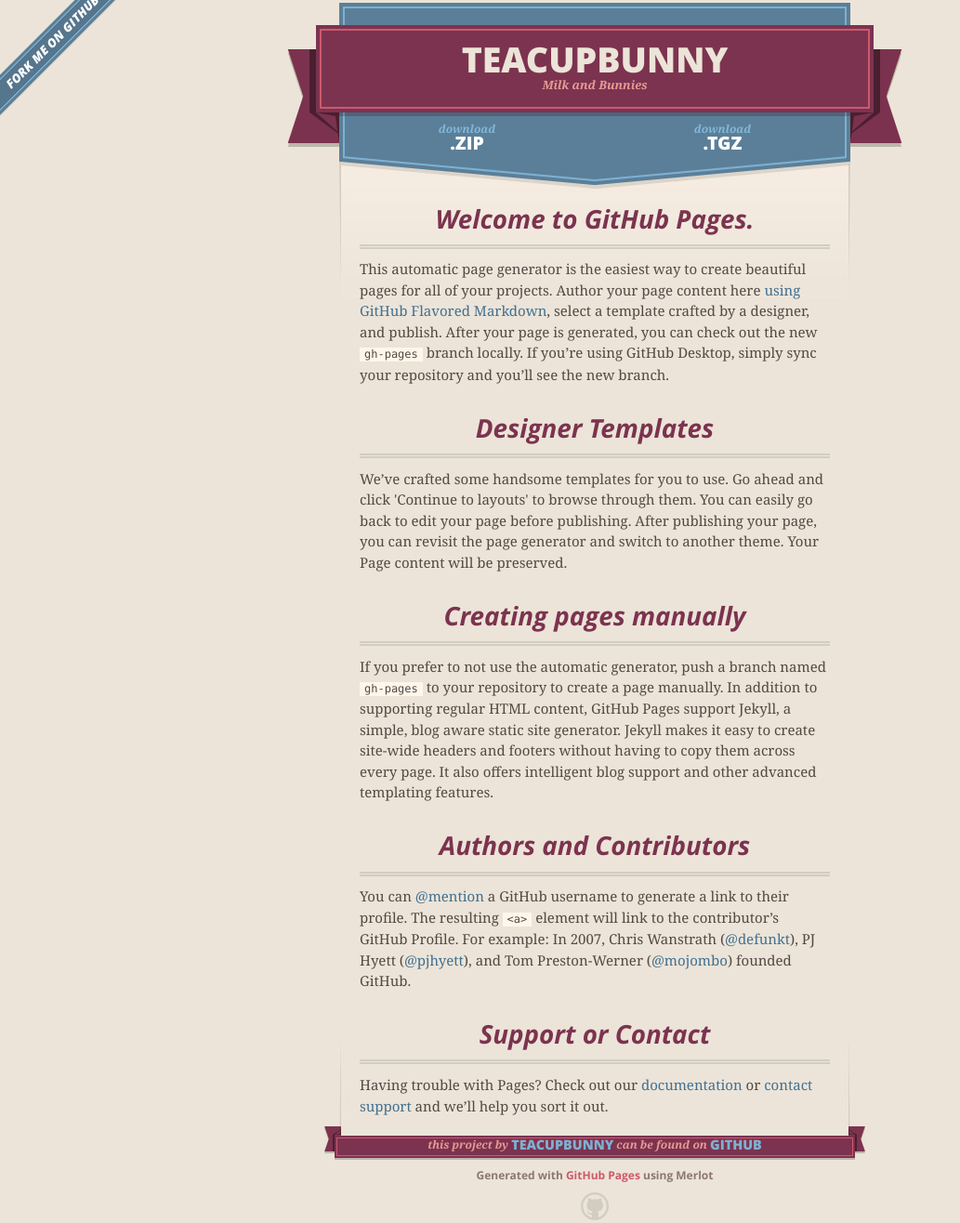
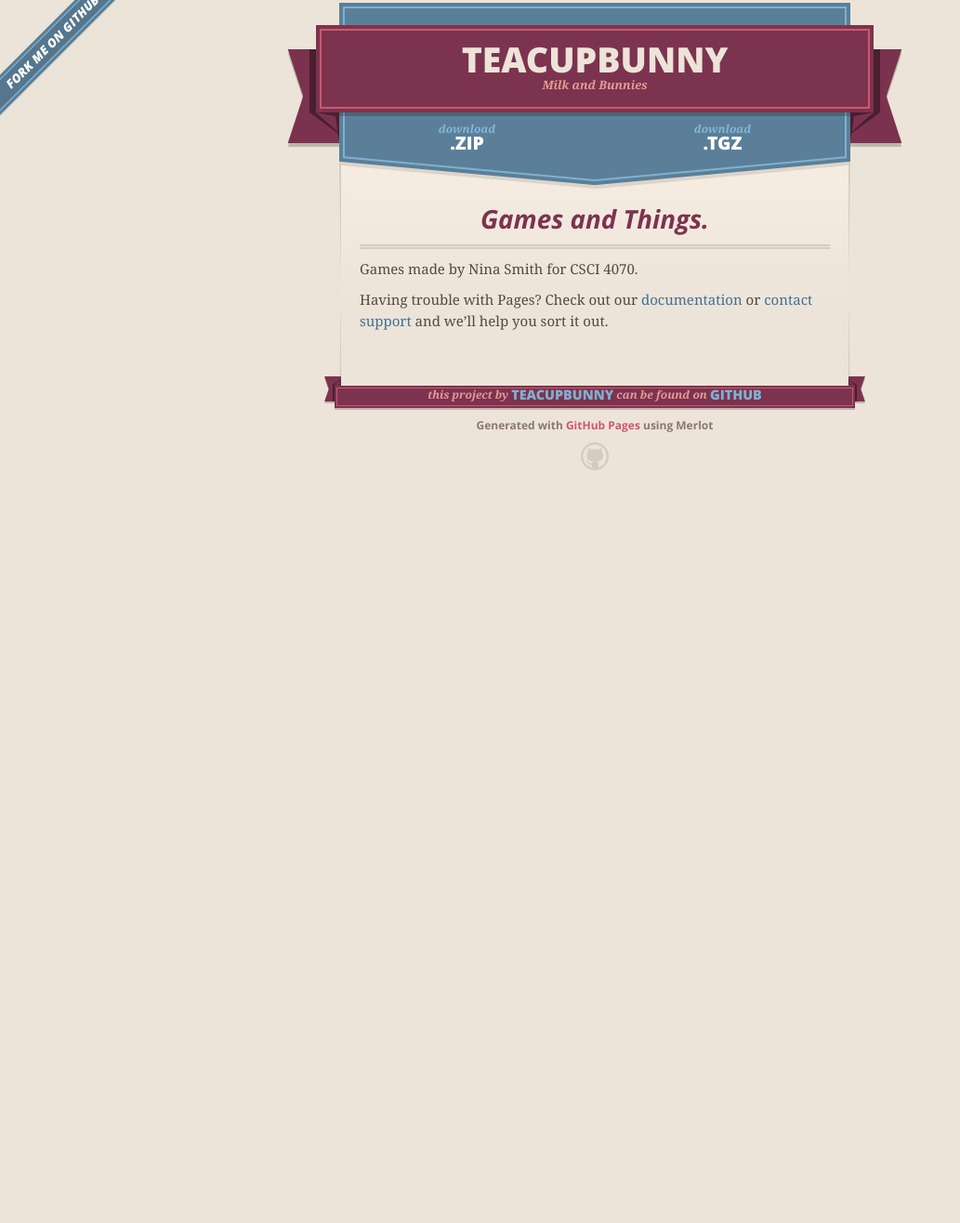
Before and after one commit to NinaSmith/TeacupBunny, a plain HTML site: page index.html in a window 1280 px wide. Shown: the part 11-1327 px from the top of the page at 93% size, without its empty margins (0-1033 px from the left). After the commit the page ends 800 px from the top, so only its background shows below. Drawn offline with nearby package versions, Linux system fonts and the light colour scheme.

Commit message:
Update index.html

```diff
--- a/index.html
+++ b/index.html
@@ -47,27 +47,10 @@
 
       <section id="main_content">
         <h3>
-<a id="welcome-to-github-pages" class="anchor" href="#welcome-to-github-pages" aria-hidden="true"><span aria-hidden="true" class="octicon octicon-link"></span></a>Welcome to GitHub Pages.</h3>
+<a id="games-and-things" class="anchor" href="#games-and-things-pages" aria-hidden="true"><span aria-hidden="true" class="octicon octicon-link"></span></a>Games and Things.</h3>
 
-<p>This automatic page generator is the easiest way to create beautiful pages for all of your projects. Author your page content here <a href="https://guides.github.com/features/mastering-markdown/">using GitHub Flavored Markdown</a>, select a template crafted by a designer, and publish. After your page is generated, you can check out the new <code>gh-pages</code> branch locally. If you’re using GitHub Desktop, simply sync your repository and you’ll see the new branch.</p>
+<p>Games made by Nina Smith for CSCI 4070.</p>
 
-<h3>
-<a id="designer-templates" class="anchor" href="#designer-templates" aria-hidden="true"><span aria-hidden="true" class="octicon octicon-link"></span></a>Designer Templates</h3>
-
-<p>We’ve crafted some handsome templates for you to use. Go ahead and click 'Continue to layouts' to browse through them. You can easily go back to edit your page before publishing. After publishing your page, you can revisit the page generator and switch to another theme. Your Page content will be preserved.</p>
-
-<h3>
-<a id="creating-pages-manually" class="anchor" href="#creating-pages-manually" aria-hidden="true"><span aria-hidden="true" class="octicon octicon-link"></span></a>Creating pages manually</h3>
-
-<p>If you prefer to not use the automatic generator, push a branch named <code>gh-pages</code> to your repository to create a page manually. In addition to supporting regular HTML content, GitHub Pages support Jekyll, a simple, blog aware static site generator. Jekyll makes it easy to create site-wide headers and footers without having to copy them across every page. It also offers intelligent blog support and other advanced templating features.</p>
-
-<h3>
-<a id="authors-and-contributors" class="anchor" href="#authors-and-contributors" aria-hidden="true"><span aria-hidden="true" class="octicon octicon-link"></span></a>Authors and Contributors</h3>
-
-<p>You can <a href="https://github.com/blog/821" class="user-mention">@mention</a> a GitHub username to generate a link to their profile. The resulting <code>&lt;a&gt;</code> element will link to the contributor’s GitHub Profile. For example: In 2007, Chris Wanstrath (<a href="https://github.com/defunkt" class="user-mention">@defunkt</a>), PJ Hyett (<a href="https://github.com/pjhyett" class="user-mention">@pjhyett</a>), and Tom Preston-Werner (<a href="https://github.com/mojombo" class="user-mention">@mojombo</a>) founded GitHub.</p>
-
-<h3>
-<a id="support-or-contact" class="anchor" href="#support-or-contact" aria-hidden="true"><span aria-hidden="true" class="octicon octicon-link"></span></a>Support or Contact</h3>
 
 <p>Having trouble with Pages? Check out our <a href="https://help.github.com/pages">documentation</a> or <a href="https://github.com/contact">contact support</a> and we’ll help you sort it out.</p>
       </section>
```
